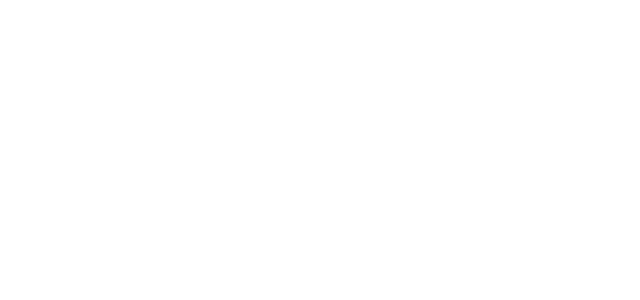
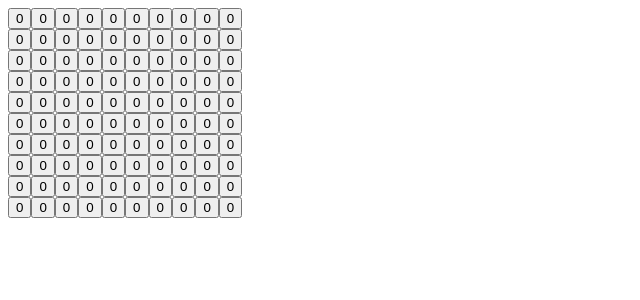
Before and after one commit to han-yan-ds/minesweeper, a Next.js app in the folder challenge_4/: page / in a window 1280 px wide. Shown: the top 300 px of the page, without its empty margins (0-640 px from the left). Built offline with nearby package versions, Linux system fonts and the light colour scheme.

Commit message:
Got Board Initialized (without an object)

```diff
--- a/challenge_4/components/Board/Board.jsx
+++ b/challenge_4/components/Board/Board.jsx
@@ -8,3 +8,27 @@
 
 // Board can have state:
 //
+
+import {connect} from 'react-redux';
+import Cell from './Cell.jsx';
+
+function mapStateToProps(state) {
+  const {boardArr} = state;
+  return {boardArr}
+}
+
+function Board ({boardArr}) {
+  return (
+    <div id="board">
+      {boardArr.map((boardRow, rowIndex) => {
+          return <div key={`${rowIndex}`}>{boardRow.map((cell, colIndex) => {
+            return <Cell
+              key={`${rowIndex} ${colIndex}`}
+            />
+          })}</div>
+      })}
+    </div>
+  );
+}
+
+export default connect(mapStateToProps, null)(Board);
--- a/challenge_4/components/Board/Cell.jsx
+++ b/challenge_4/components/Board/Cell.jsx
@@ -2,11 +2,18 @@
 // Value:
 //   Empty (value = 0)
 //   Numbered (value = 1 - 8)
-//   Mine (value = -1)
+//   Mine (value = 9)
 
 // Cell can have the following state:
-// Covered (true or false)
+// isCovered (true or false)
+//    if covered, it's clickable too
 
-function Cell () {
+function Cell ({}) {
+  return (
+    <button>
+      0
+    </button>
+  )
+}
 
-}
+export default Cell;
--- a/challenge_4/components/app.jsx
+++ b/challenge_4/components/app.jsx
@@ -1,14 +1,12 @@
-import {connect} from 'react-redux';
+import Board from './Board/Board.jsx';
 
-function mapStateToProps(state) {
-  const {testKey} = state;
-  return {testKey};
-}
 
 function App ({testKey}) {
   return (
-    <p>{testKey}</p>
+    <div>
+      <Board/>
+    </div>
   );
 }
 
-export default connect(mapStateToProps, null)(App);
+export default App;
--- /dev/null
+++ b/challenge_4/redux/reducers/reducer.js
@@ -0,0 +1,12 @@
+function boardArr (board = [[0]], action) {
+  switch (action.type) {
+    case 'UPDATE_BOARD':
+      return action.board;
+    default:
+      return board;
+  }
+}
+
+export {
+  boardArr
+}
--- a/challenge_4/redux/reducers/rootReducer.js
+++ b/challenge_4/redux/reducers/rootReducer.js
@@ -1,6 +1,8 @@
 import {combineReducers} from 'redux';
 // import other reducers
+import {boardArr} from './reducer';
 
 export default combineReducers({
   // other reducers
+  boardArr
 });
--- a/challenge_4/redux/store.js
+++ b/challenge_4/redux/store.js
@@ -2,9 +2,10 @@
 import thunk from 'redux-thunk';
 import rootReducer from './reducers/rootReducer';
 import {composeWithDevTools} from 'redux-devtools-extension';
+import boardInitializer from '../util/boardInitializer';
 
 const initialData = {
-  testKey: "this is test key for Redux"
+  boardArr: boardInitializer(10, 10, 10),
 };
 
 export default function configureStore () {
--- /dev/null
+++ b/challenge_4/util/boardInitializer.js
@@ -0,0 +1,19 @@
+import {populateMines, populateMarkers} from './boardUtilities';
+
+function boardInitializer (width, height, numMines) {
+  // limit num mines to 15% of total board size
+  numMines = Math.min(numMines, width * height);
+  // create array of arrays to represent board
+  let board = [];
+  for (let row = 0; row < height; row++) {
+    board.push(new Array(width).fill(0))
+  }
+  populateMines(board, numMines);
+  populateMarkers(board);
+  console.log(board);
+  return board;
+}
+
+
+
+export default boardInitializer;
--- /dev/null
+++ b/challenge_4/util/boardUtilities.js
@@ -0,0 +1,53 @@
+const MINEVALUE = 9; // CANNOT BE numbers 0 - 8
+
+function populateMines (boardArr, numMines) {
+  // populate an empty board with mines
+  while (numMines > 0) {
+    let randX = Math.floor(Math.random() * boardArr[0].length);
+    let randY = Math.floor(Math.random() * boardArr.length);
+    if (boardArr[randY][randX] === 0) {
+      boardArr[randY][randX] = MINEVALUE;
+      numMines--;
+    }
+  }
+  return boardArr;
+}
+
+function countAdjacent (board, xCoor, yCoor) {
+  // counts number of adjacent cells with mines
+  function handleOutOfBounds (board, x, y) {
+    try {
+      return board[x][y];
+    } catch(err) {
+      return 0;
+    }
+  }
+  let adjacentCells = [
+    handleOutOfBounds(board, xCoor-1, yCoor-1),
+    handleOutOfBounds(board, xCoor-1, yCoor),
+    handleOutOfBounds(board, xCoor-1, yCoor+1),
+    handleOutOfBounds(board, xCoor, yCoor-1),
+    handleOutOfBounds(board, xCoor, yCoor+1),
+    handleOutOfBounds(board, xCoor+1, yCoor-1),
+    handleOutOfBounds(board, xCoor+1, yCoor),
+    handleOutOfBounds(board, xCoor+1, yCoor+1)
+  ];
+  return adjacentCells.filter((item) => (item === MINEVALUE)).length;
+}
+
+function populateMarkers (minedBoardArr) {
+  // populates unmined cells that are adjacent to mine(s) with number of adjacent mines
+  minedBoardArr.forEach((row, rowIndex) => {
+    row.forEach((cell, colIndex) => {
+      if (minedBoardArr[rowIndex][colIndex] !== MINEVALUE) {
+        minedBoardArr[rowIndex][colIndex] = countAdjacent(minedBoardArr, rowIndex, colIndex);
+      }
+    })
+  })
+  return minedBoardArr;
+}
+
+export {
+  populateMines,
+  populateMarkers
+}
```
Also changed, not shown: 1 other file (tests, documents, lock files or other folders).
